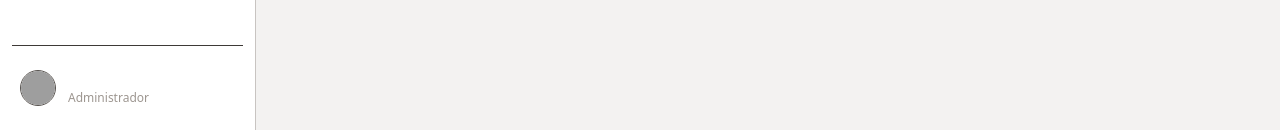
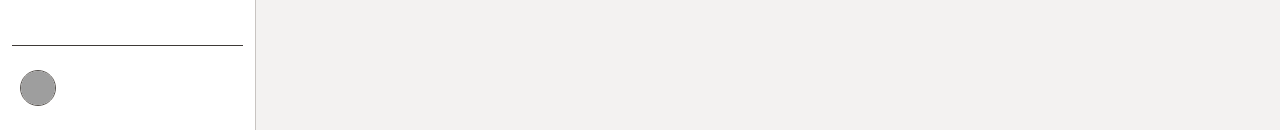
Before and after one commit to jgranados4/SistemaVenta, an Angular app: page /pages in a window 1280 px wide. Shown: the part 670-800 px from the top of the page. Built offline with nearby package versions, Linux system fonts and the light colour scheme; grey boxes are pictures that could not be loaded.

Commit message:
feat: agregar lógica para mostrar nombre y rol del usuario en la interfaz de layout

```diff
--- a/src/app/componentes/layout/layout.component.html
+++ b/src/app/componentes/layout/layout.component.html
@@ -1,3 +1,5 @@
+@let nombre=usuario.usuario()?.nombreCompleto;
+@let rol=usuario.usuario()?.rolDescripcion;
 <aside
   id="logo-sidebar"
   class="sidebar-container"
@@ -18,7 +20,7 @@
     </mat-icon>
   </button>
 
-  <div class="flex h-full flex-col overflow-y-auto overflow-x-hidden px-3 py-4 bg-white dark:bg-gray-800">
+  <div class="flex h-full flex-col overflow-y-auto overflow-x-hidden px-3 py-4 bg-white dark:bg-gray-800 transition-colors duration-300">
 
     <ul class="space-y-2 font-medium">
       @for (item of menuItems(); track item.link) {
@@ -31,7 +33,7 @@
           [title]="isCollapsed() ? item.label : ''"
         >
           <mat-icon
-            class="w-6 h-6 text-gray-500 transition duration-75 dark:text-gray-400 group-hover:text-gray-900 dark:group-hover:text-white group-[.active]:text-inherit shrink-0"
+            class="w-6 h-6 text-gray-500 transition-colors duration-300 dark:text-gray-400 group-hover:text-gray-900 dark:group-hover:text-white group-[.active]:text-inherit shrink-0"
           >
             {{ item.icon }}
           </mat-icon>
@@ -53,7 +55,7 @@
     </ul>
     <div class="mt-auto pt-4 border-t border-gray-800 shrink-0">
       <div
-        class="flex items-center rounded-xl p-2 hover:bg-gray-800 transition-colors cursor-pointer"
+        class="flex items-center rounded-xl p-2 transition-colors duration-300 cursor-pointer"
         [class.justify-center]="isCollapsed()"
       >
         <img
@@ -63,7 +65,7 @@
         />
 
         <div
-          class="ms-3 overflow-hidden transition-all duration-300"
+          class="ms-3 overflow-hidden transition-colors duration-300"
           [class.opacity-0]="isCollapsed()"
           [class.w-0]="isCollapsed()"
           [class.hidden]="isCollapsed()"
@@ -71,8 +73,8 @@
           [class.w-auto]="!isCollapsed()"
           [class.block]="!isCollapsed()"
         >
-          <p class="text-sm font-medium text-white truncate">Carlos Solís</p>
-          <p class="text-xs text-gray-400 truncate">Administrador</p>
+          <p class="text-sm font-medium truncate">{{nombre}}</p>
+          <p class="text-xs  truncate">{{rol}}</p>
         </div>
       </div>
     </div>
@@ -86,8 +88,7 @@
   [class.md:ml-20]="isCollapsed()"
   [class.md:ml-64]="!isCollapsed()"
 >
-<app-topbar (onToggleTheme)="toggleTheme()" (onToggleSidebar)="toggleSidebar()" />
-
+<app-topbar (toggleTheme)="toggleTheme()" (toggleSidebar)="toggleSidebar()" />
   <div class="p-4 mt-14">
     <router-outlet />
   </div>
--- a/src/app/componentes/layout/layout.component.ts
+++ b/src/app/componentes/layout/layout.component.ts
@@ -5,7 +5,7 @@ import { MatIconModule } from '@angular/material/icon';
 import { MatButtonModule } from '@angular/material/button';
 import { MatTooltipModule } from '@angular/material/tooltip';
 import { AppTopbar } from './app-topbar/app-topbar';
-import { MenuService } from '@core/services';
+import { MenuService, UtilidadService } from '@core/services';
 interface MenuItem {
   label: string;
   icon: string;
@@ -39,6 +39,7 @@ export class LayoutComponent {
   isCollapsed = signal(false);
   isUsuario = signal<boolean>(false);
   private themeService = inject(ThemeService);
+  protected readonly  usuario=inject(UtilidadService);
   private Menu = inject(MenuService).listar;
   constructor() {
     effect(() => {
```
